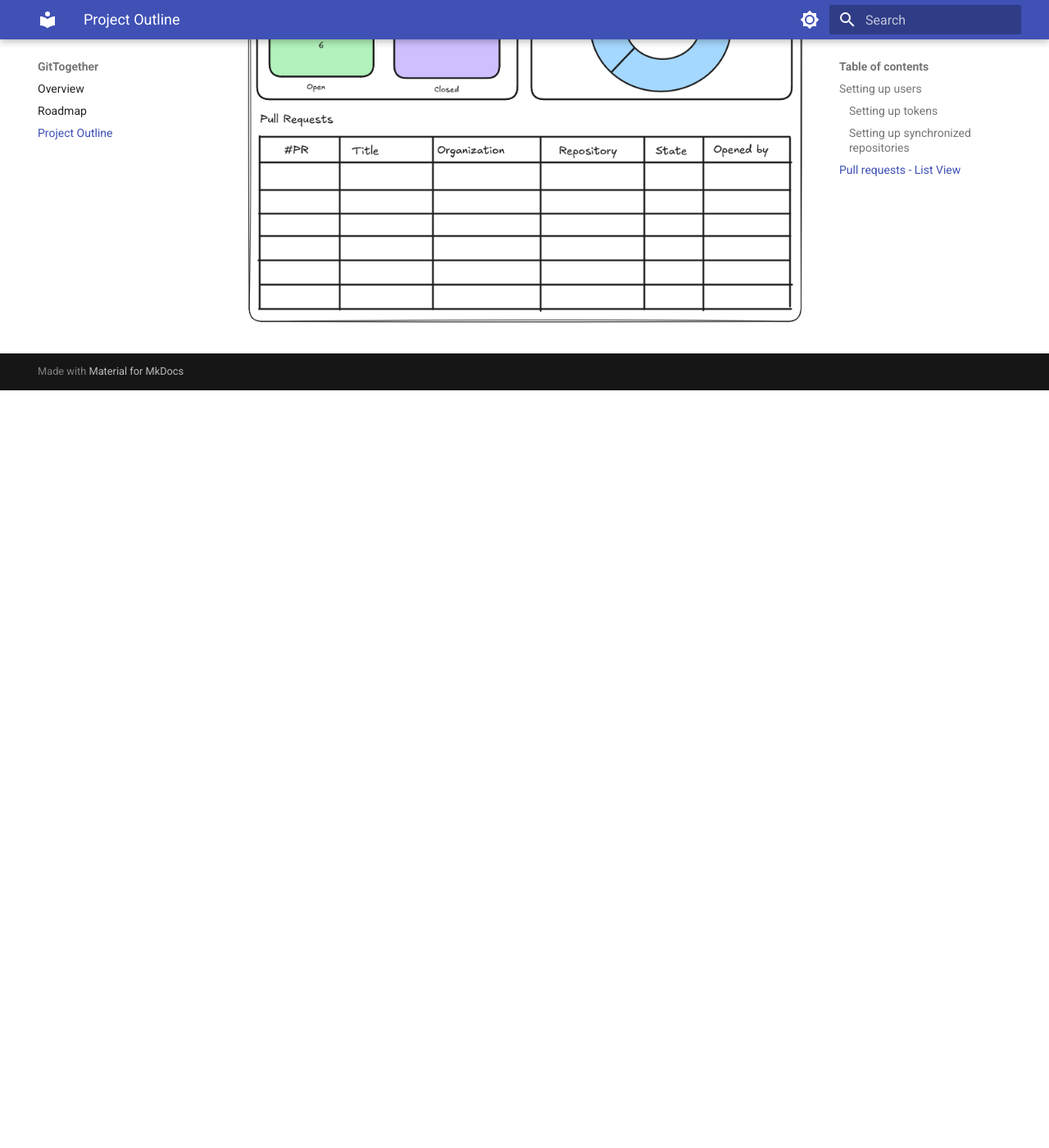
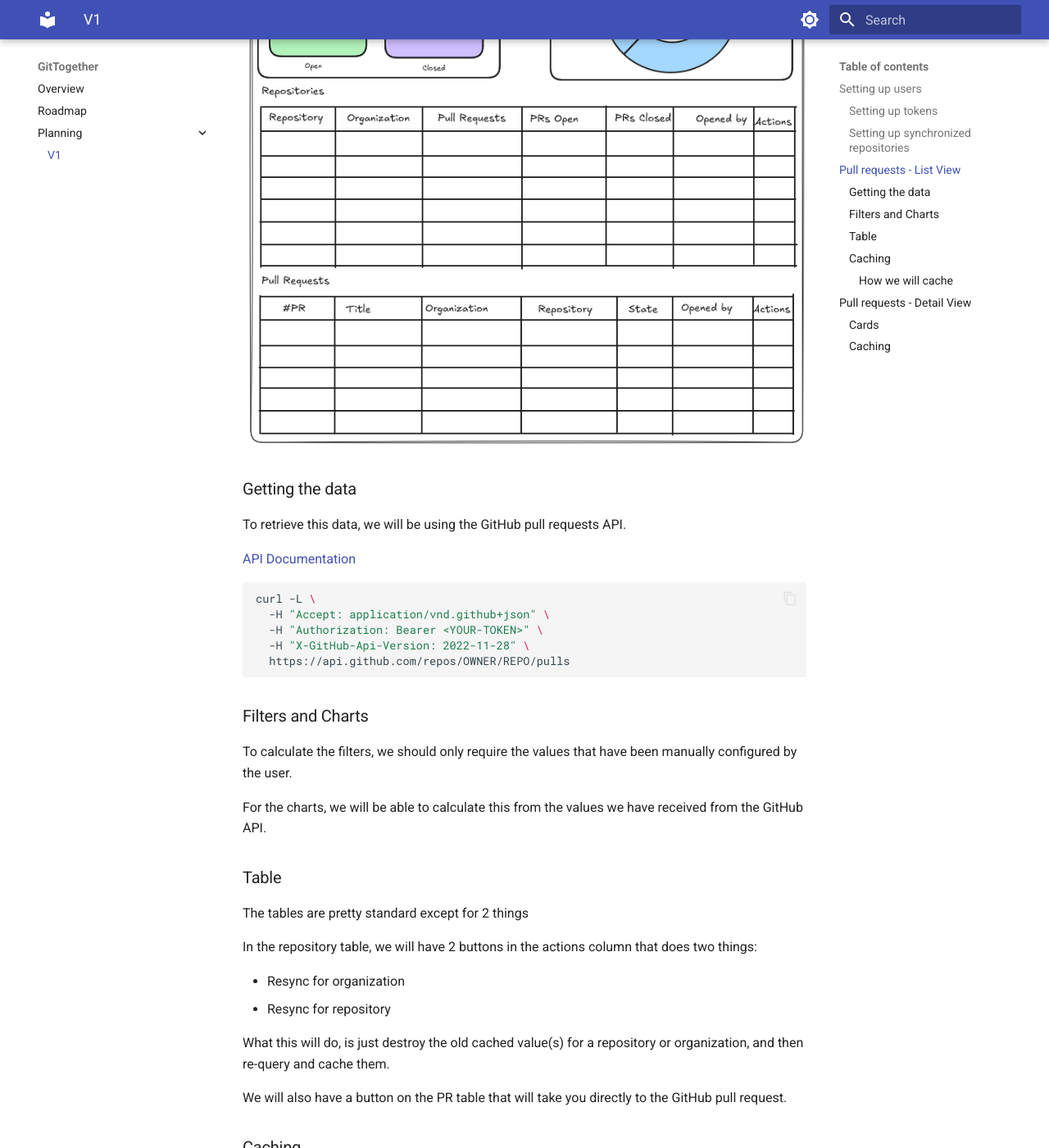
Before and after one commit to Evanlab02/GitTogether, an MkDocs documentation site: the page built from docs/docs/project/index.md, in a window 1280 px wide and 1400 px high, scrolled down 2724 px. Shown: the whole window at 82% size. Built offline with MkDocs 1.6.1 and Material for MkDocs 9.7.7, drawn with Linux system fonts in a browser that asks for light colours; before the commit the page ends 3200 px from its top, so only the background shows below that; some of the changed text lies outside the part shown.

Commit message:
chore: Added some initial planning documentation

````diff
--- a/docs/docs/project/index.md
+++ b/docs/docs/project/index.md
@@ -72,4 +72,70 @@ You will also need to tell the API which repositories it should use. This will l
 
 ## Pull requests - List View
 
-![Wireframe of list view](./assets/PR-list.png)
+![Wireframe of list view](./assets/PR-Overview.png)
+
+### Getting the data
+
+To retrieve this data, we will be using the GitHub pull requests API.
+
+[API Documentation](https://docs.github.com/en/rest/pulls/pulls?apiVersion=2022-11-28#list-pull-requests)
+
+```bash
+curl -L \
+  -H "Accept: application/vnd.github+json" \
+  -H "Authorization: Bearer <YOUR-TOKEN>" \
+  -H "X-GitHub-Api-Version: 2022-11-28" \
+  https://api.github.com/repos/OWNER/REPO/pulls
+```
+
+### Filters and Charts
+
+To calculate the filters, we should only require the values that have been manually configured by the user.
+
+For the charts, we will be able to calculate this from the values we have received from the GitHub API.
+
+### Table
+
+The tables are pretty standard except for 2 things
+
+In the repository table, we will have 2 buttons in the actions column that does two things:
+
+- Resync for organization
+- Resync for repository
+
+What this will do, is just destroy the old cached value(s) for a repository or organization, and then re-query and cache them.
+
+We will also have a button on the PR table that will take you directly to the GitHub pull request.
+
+### Caching
+
+The GitHub API only allows requests for a single repositories pull requests and there is rate limiting on the GitHub API.
+So we will need to ensure that these requests are cached.
+
+All results will be cached for **1 hour**. This helps the application only pull what it needs at the time.
+
+#### How we will cache
+
+If we use something like Redis, the key will be something like
+
+`<org>-<repo>-prs` with a value of the API response payload.
+
+## Pull requests - Detail View
+
+This page will also use caching. Which will be covered below.
+
+![PR Detail page wireframe](./assets/PR-Detail-1.png)
+
+![PR Detail page wireframe using different tabs](./assets/PR-Detail-2.png)
+
+### Cards
+
+Here we will outline some key details about the PR.
+
+There will be buttons on the state card that will allow you to view the PR or resync it.
+
+### Caching
+
+If we use something like Redis, the key will be something like
+
+`<org>-<repo>-pr-<number>` with a value of the API response payload.
--- a/docs/mkdocs.yaml
+++ b/docs/mkdocs.yaml
@@ -30,4 +30,5 @@ theme:
 nav:
   - Overview: index.md
   - Roadmap: ROADMAP.md
-  - Project Outline: project/index.md
+  - Planning:
+    - V1: project/index.md
````
Also changed, not shown: docs/docs/ROADMAP.md (+33 -0 lines), docs/docs/project/assets/PR-Detail-1.png (added), docs/docs/project/assets/PR-Detail-2.png (added), docs/docs/project/assets/PR-Overview.png (added), docs/docs/project/assets/PR-list.png (deleted).
